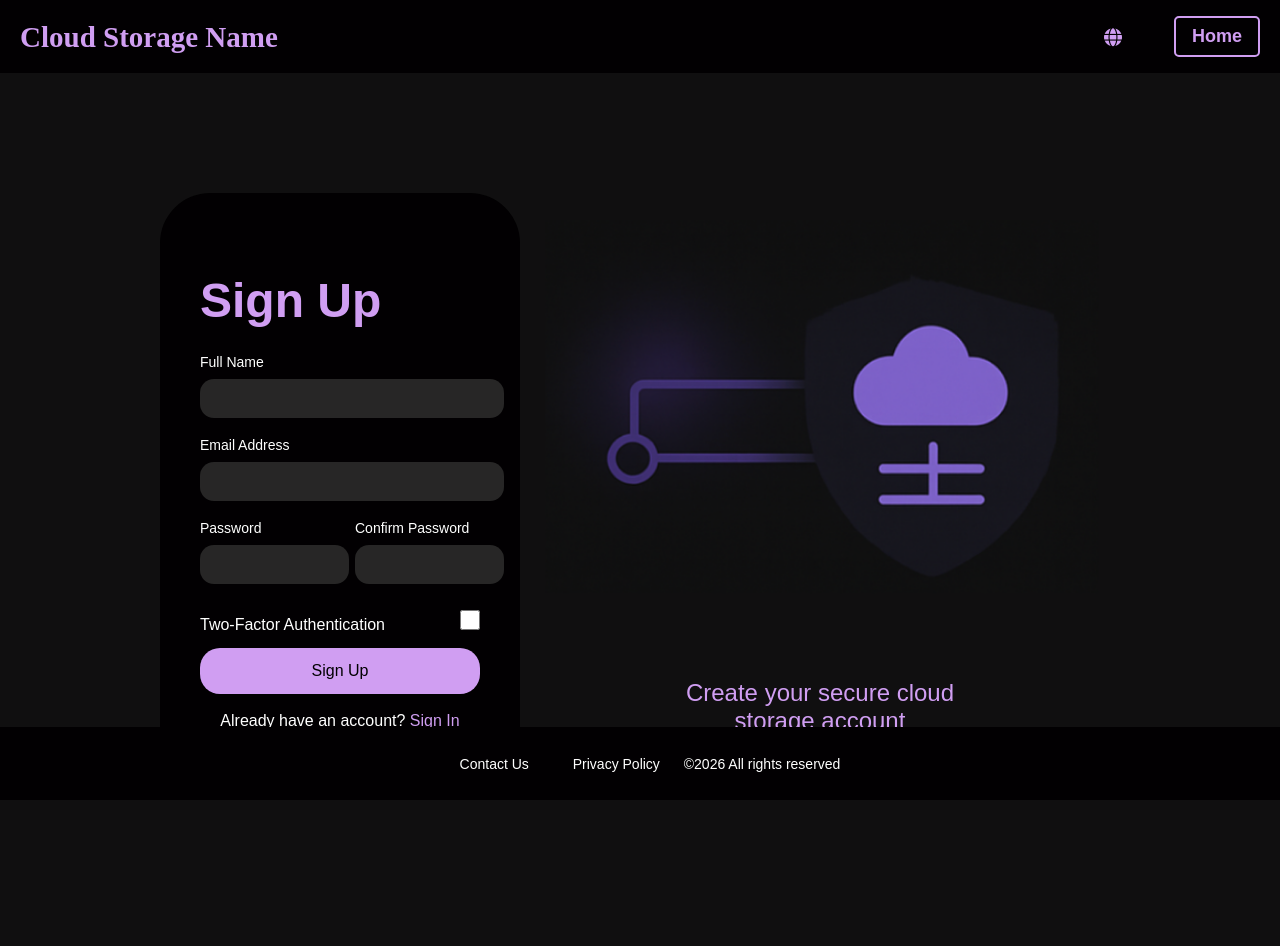
After one commit to martamysyshynn/LockCloud, a Flask app: page /signup in a window 1280 px wide. The commit adds this page. Run offline with Flask 3, Linux system fonts and the light colour scheme.

Commit message:
Created Sign Up Page

```diff
--- a/app.py
+++ b/app.py
@@ -6,5 +6,9 @@ app = Flask(__name__)
 def home():
     return render_template('home_page.html')
 
+@app.route('/signup')
+def signup():
+    return render_template('sign_up_page.html')
+
 if __name__ == '__main__':
     app.run(debug=True)
--- a/static/style.css
+++ b/static/style.css
@@ -277,3 +277,104 @@ body {
 .security-image img {
     width: 220px;
 }
+
+/* SIGN UP PAGE */
+.signup {
+    display: flex;
+    justify-content: space-between;
+    align-items: center;
+    padding: 120px 160px;
+    min-height: 100vh;
+    box-sizing: border-box;
+}
+
+.signup-form {
+    background-color: #020002;
+    padding: 40px;
+    border-radius: 50px;
+    width: 420px;
+}
+
+.signup-form h1 {
+    color: #D09EF2;
+    font-size: 48px;
+    margin-bottom: 25px;
+}
+
+.signup-form label {
+    font-size: 14px;
+    color: #fff;
+}
+
+.signup-form input {
+    width: 100%;
+    padding: 12px;
+    margin: 8px 0 18px;
+    border-radius: 14px;
+    border: none;
+    background-color: #272626;
+    color: #fff;
+}
+
+/* PASSWORD ROW */
+.signup-passwords {
+    display: flex;
+    gap: 30px;
+}
+
+.signup-passwords div {
+    width: 100%;
+}
+
+/* 2FA */
+.signup-2fa {
+    display: flex;
+    justify-content: space-between;
+    align-items: center;
+    margin: 15px 2 25px;
+    color: #fff;
+    white-space: nowrap;
+}
+.signup-2fa input[type="checkbox"] {
+    width: 20px;
+    height: 20px;
+}
+
+/* BUTTON */
+.signup-btn {
+    width: 100%;
+    padding: 14px;
+    background-color: #D09EF2;
+    color: #020002;
+    border: none;
+    border-radius: 20px;
+    font-size: 16px;
+    cursor: pointer;
+}
+
+.signup-btn:hover {
+    opacity: 0.9;
+}
+
+/* LOGIN LINK */
+.signup-login {
+    text-align: center;
+    margin-top: 18px;
+}
+
+.signup-login a {
+    color: #D09EF2;
+    text-decoration: none;
+}
+
+/* IMAGE SIDE */
+.signup-image {
+    text-align: center;
+    color: #D09EF2;
+    font-size: 24px;
+}
+
+.signup-image img {
+    width: 600px;
+    margin-bottom: 20px;
+}
--- a/templates/base.html
+++ b/templates/base.html
@@ -14,6 +14,7 @@
 <div class="top-bar"></div>
 
 
+
 {% block content %}{% endblock %}
 
 <div class="bottom-bar"></div>
--- a/templates/home_page.html
+++ b/templates/home_page.html
@@ -7,7 +7,7 @@
         <a href="#" class="btn-language"><i class="fas fa-globe"></i></a>
 
         <a href="#" class="btn-signin">Sign In</a>
-        <a href="#" class="btn-signup">Sign Up</a>
+        <a href="{{ url_for('signup') }}" class="btn-signup">Sign Up</a>
     </div>
 </div>
 <section class="hero">
--- /dev/null
+++ b/templates/sign_up_page.html
@@ -0,0 +1,53 @@
+{% extends "base.html" %}
+
+{% block content %}
+
+<div class="top-bar-content">
+    <div class="name-text">Cloud Storage Name</div>
+    <div class="buttons">
+        <a href="#" class="btn-language"><i class="fas fa-globe"></i></a>
+        <a href="{{ url_for('home') }}" class="btn-home">Home</a>
+    </div>
+</div>
+
+<section class="signup">
+    <div class="signup-form">
+        <h1>Sign Up</h1>
+
+        <label>Full Name</label>
+        <input type="text">
+
+        <label>Email Address</label>
+        <input type="email">
+
+        <div class="signup-passwords">
+            <div>
+                <label>Password</label>
+                <input type="password">
+            </div>
+            <div>
+                <label>Confirm Password</label>
+                <input type="password">
+            </div>
+        </div>
+
+        <div class="signup-2fa">
+            <span>Two-Factor Authentication</span>
+            <input type="checkbox">
+        </div>
+
+        <button class="signup-btn">Sign Up</button>
+
+        <p class="signup-login">
+            Already have an account?
+            <a href="#">Sign In</a>
+        </p>
+    </div>
+
+    <div class="signup-image">
+        <img src="{{ url_for('static', filename='img/img3.png') }}" alt="Secure cloud">
+        <p>Create your secure cloud<br>storage account</p>
+    </div>
+</section>
+
+{% endblock %}
```
Also changed, not shown: static/img/img3.png (added), templates/sign_in_page.html (added), 1 other file.
